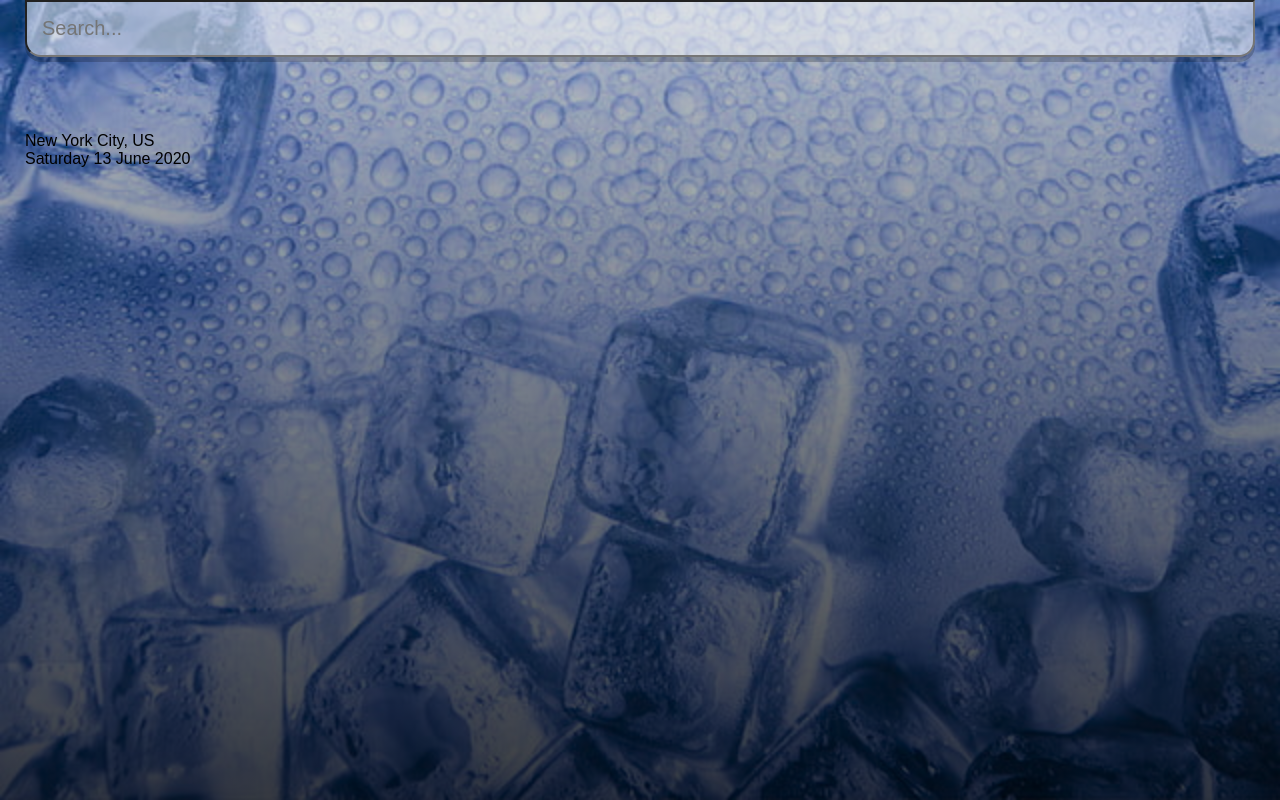
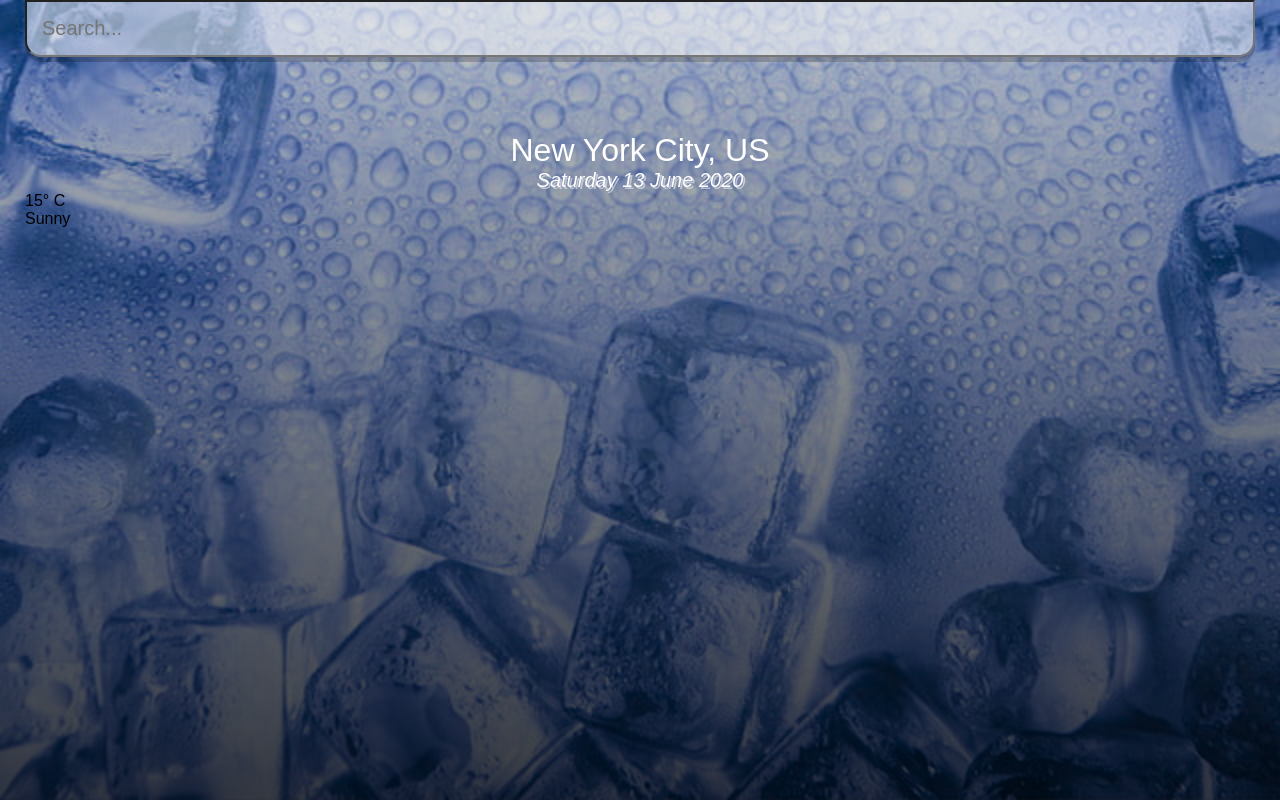
Before and after one commit to tariktabakovic/react-weather-app, a React (Create React App) app: page / in a window 1280 px wide. Built offline with nearby package versions, Linux system fonts and the light colour scheme.

Commit message:
creates weather-box and styles it

```diff
--- a/src/App.js
+++ b/src/App.js
@@ -33,6 +33,12 @@
             <div className="date">{dateBuilder(new Date())}</div>
           </div>
         </div>
+        <div className="weather-box">
+          <div className= "temp">
+            15° C
+          </div>
+          <div className= "weather">Sunny</div>
+        </div>
       </main>
     </div>
   );
--- a/src/index.css
+++ b/src/index.css
@@ -48,3 +48,20 @@
 .search-box .search-bar:focus {
   background-color: rgba(255, 255, 255, 0.75)
 }
+
+.location-box .location {
+  color: #FFF;
+  font-size: 32px;
+  font-weight: 500;
+  text-align: center;
+  text-shadow: 3px 3px rgba (50, 50, 70, 0.5)
+}
+
+.location-box .date {
+  color: #FFF;
+  font-size: 20px;
+  font-weight: 300;
+  font-style: italic;
+  text-align: center;
+  text-shadow: 2px 2px rgba(255, 255, 255, 0.5);
+}
```
